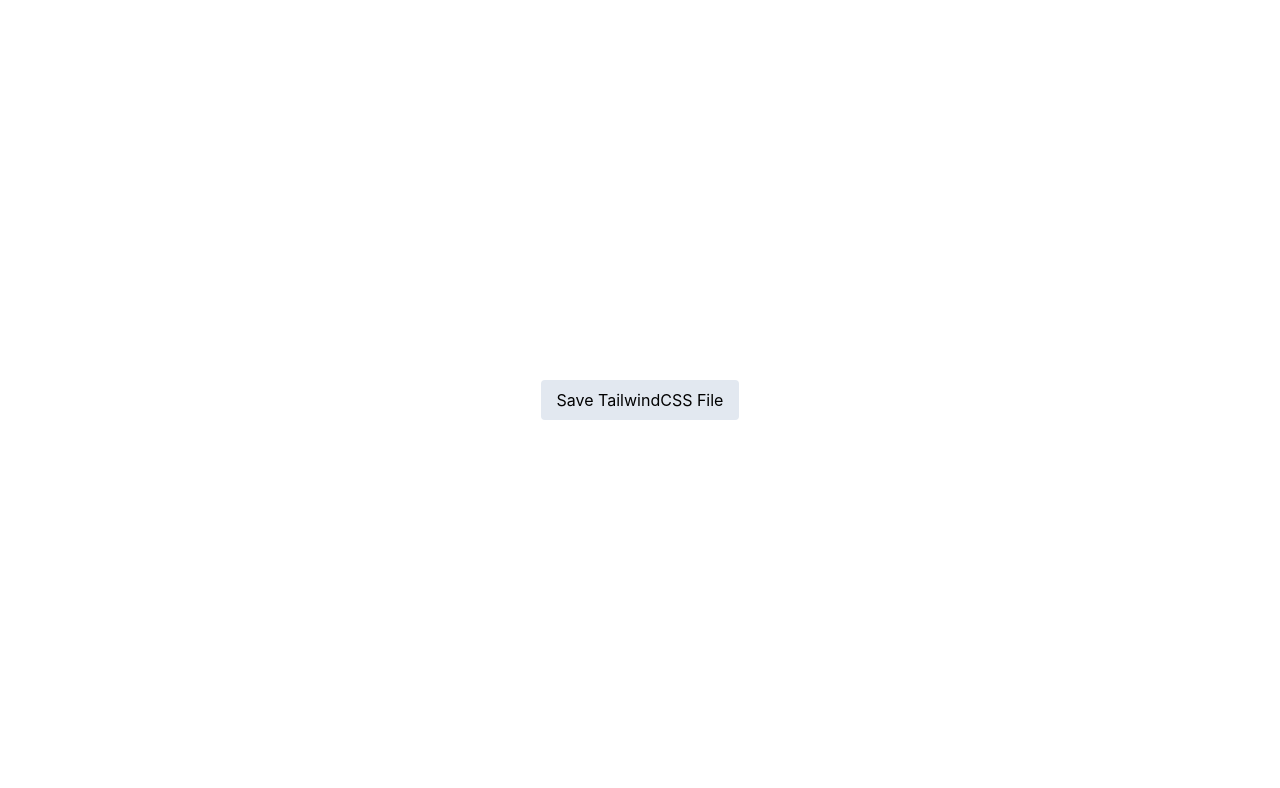
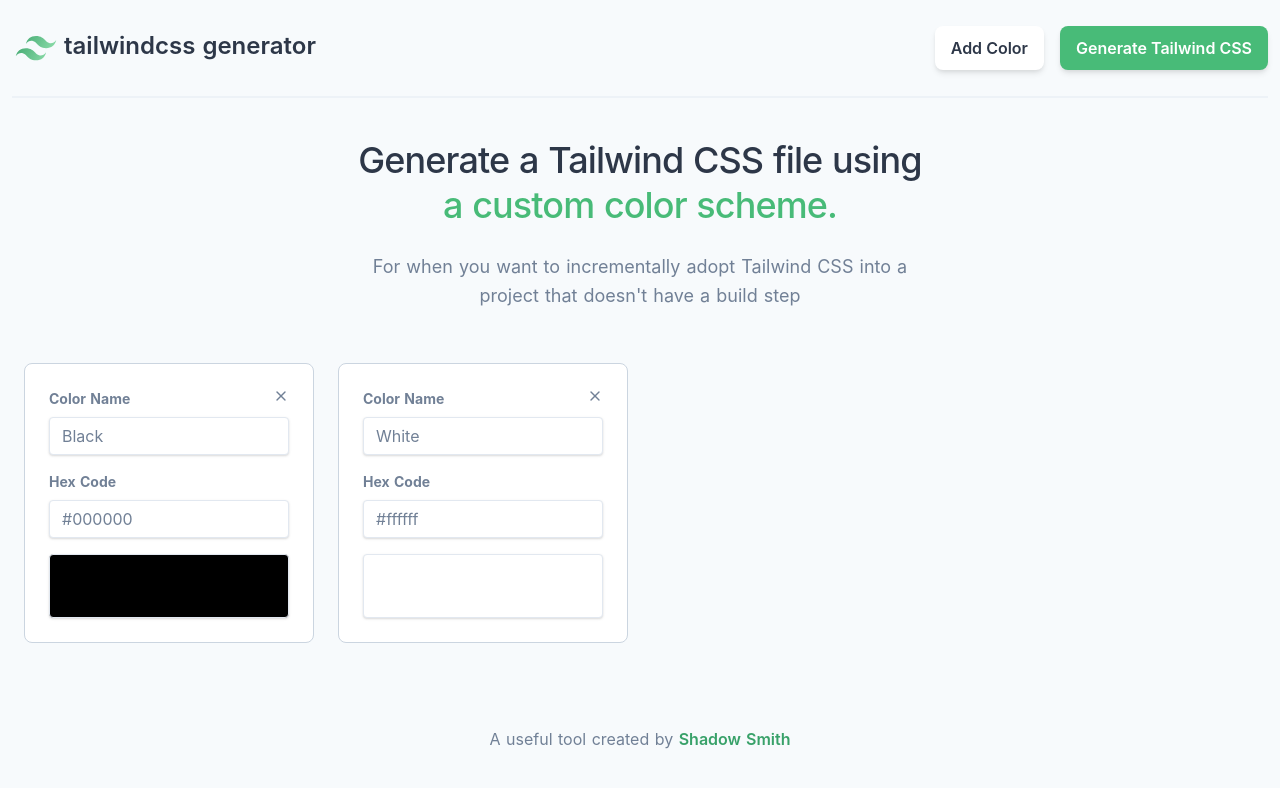
Before and after one commit to heyshadowsmith/tailwind-generator-app, a Nuxt app: page / in a window 1280 px wide. Shown: the top 788 px of the page. Built offline with nearby package versions, Linux system fonts and the light colour scheme.

Commit message:
Add UI and branding

```diff
--- a/pages/index.vue
+++ b/pages/index.vue
@@ -1,8 +1,96 @@
 <template>
-  <div class="min-h-screen flex justify-center items-center">
-    <button @click="saveTailwind" class="py-2 px-4 rounded bg-gray-300 hover:bg-gray-400">
-      Save TailwindCSS File
+  <div class="bg-gray-100">
+    <div class="min-h-screen max-w-screen-xl mx-auto px-3">
+      <nav class="flex flex-col sm:flex-row justify-between py-6 lg:border-b-2 lg:border-gray-200">
+        <div class="flex items-center mx-auto mb-6 sm:mx-0 sm:mb-0">
+          <svg class="mr-1 h-12 w-auto" viewBox="0 0 64 64" fill="none" xmlns="http://www.w3.org/2000/svg">
+            <title>TailwindCSS Generator</title>
+            <path fill-rule="evenodd" clip-rule="evenodd" d="M32 16C24.8 16 20.3 19.6 18.5 26.8C21.2 23.2 24.35 21.85 27.95 22.75C30.004 23.2635 31.4721 24.7536 33.0971 26.4031C35.7443 29.0901 38.8081 32.2 45.5 32.2C52.7 32.2 57.2 28.6 59 21.4C56.3 25 53.15 26.35 49.55 25.45C47.496 24.9365 46.0279 23.4464 44.4029 21.7969C41.7557 19.1099 38.6919 16 32 16ZM18.5 32.2C11.3 32.2 6.8 35.8 5 43C7.7 39.4 10.85 38.05 14.45 38.95C16.504 39.4635 17.9721 40.9536 19.5971 42.6031C22.2443 45.2901 25.3081 48.4 32 48.4C39.2 48.4 43.7 44.8 45.5 37.6C42.8 41.2 39.65 42.55 36.05 41.65C33.996 41.1365 32.5279 39.6464 30.9029 37.9969C28.2557 35.3099 25.1919 32.2 18.5 32.2Z" fill="url(#paint0_linear)" />
+            <defs>
+              <linearGradient
+                id="paint0_linear"
+                x1="3.5"
+                y1="16"
+                x2="59"
+                y2="48"
+                gradientUnits="userSpaceOnUse"
+              >
+                <stop stop-color="#38a169" />
+                <stop offset="1" stop-color="#9ae6b4" />
+              </linearGradient>
+            </defs>
+          </svg>
+          <p class="text-2xl font-semibold text-gray-800 mb-1">
+            tailwindcss generator
+          </p>
+        </div>
+        <div class="flex items-center mx-auto sm:mx-0">
+          <button
+            v-if="!loading"
+            class="rounded-lg px-4 py-3 bg-white hover:bg-gray-200 md:text-lg xl:text-base text-gray-800 font-semibold leading-tight shadow-md"
+            @click="addColor"
+          >
+            Add Color
           </button>
+          <button
+            v-if="generateVisible && !loading"
+            class="ml-4 rounded-lg px-4 py-3 bg-green-500 hover:bg-green-600 md:text-lg xl:text-base text-white font-semibold leading-tight shadow-md"
+            @click="generateTailwind"
+          >
+            Generate Tailwind CSS
+          </button>
+          <button
+            v-if="generateVisible && loading"
+            class="loading ml-4 rounded-lg px-4 md:px-5 xl:px-4 py-3 md:py-4 xl:py-3 bg-green-500 hover:bg-green-600 md:text-lg xl:text-base text-white font-semibold leading-tight shadow-md"
+          />
+        </div>
+      </nav>
+      <div class="py-10 text-center max-w-xl mx-auto">
+        <h1 class="text-3xl tracking-tight sm:text-4xl md:text-5xl xl:text-4xl font-medium leading-tight text-gray-800">
+          Generate a Tailwind CSS file using <span class="sm:block text-green-500 font-medium">a custom color scheme.</span>
+        </h1>
+        <p class="mt-6 leading-relaxed sm:text-lg md:text-xl xl:text-lg text-gray-600">
+          For when you want to incrementally adopt Tailwind CSS into a project that doesn't have a build step
+        </p>
+      </div>
+      <div class="flex flex-wrap">
+        <div v-for="(color, index) in colors" :key="index" class="w-full sm:w-1/2 md:w-1/3 lg:w-1/4 p-3">
+          <div class="p-6 bg-white border border-gray-400 rounded-lg relative">
+            <button class="absolute right-0 px-6 text-gray-600" @click="deleteColor(index)">
+              <svg
+                xmlns="http://www.w3.org/2000/svg"
+                :width="16"
+                :height="16"
+                viewBox="0 0 24 24"
+                fill="none"
+                stroke="currentColor"
+                stroke-width="2"
+                stroke-linecap="round"
+                stroke-linejoin="round"
+              ><line x1="18" y1="6" x2="6" y2="18" /><line x1="6" y1="6" x2="18" y2="18" /></svg>
+            </button>
+            <div class="mb-4">
+              <label class="block text-gray-600 text-sm font-bold mb-2">
+                Color Name
+              </label>
+              <input v-model="color.name" class="shadow appearance-none border rounded w-full py-2 px-3 text-gray-600 leading-tight focus:outline-none focus:shadow-outline" type="text">
+            </div>
+            <div class="mb-4">
+              <label class="block text-gray-600 text-sm font-bold mb-2">
+                Hex Code
+              </label>
+              <input v-model="color.hex" class="shadow appearance-none border rounded w-full py-2 px-3 text-gray-600 leading-tight focus:outline-none focus:shadow-outline" type="text">
+            </div>
+            <div class="border rounded shadow h-16 w-full" :style="{ background: formatColor(color.hex) }" />
+          </div>
+        </div>
+      </div>
+      <footer class="py-6 mt-12">
+        <p class="text-gray-600 text-center">
+          A useful tool created by <a target="_blank" href="https://shadowsmith.com" class="text-green-600 font-semibold">Shadow Smith</a>
+        </p>
+      </footer>
+    </div>
   </div>
 </template>
 
@@ -12,15 +100,73 @@
 export default {
   data () {
     return {
+      loading: false,
+      colors: [
+        {
+          name: 'Black',
+          hex: '#000000'
+        },
+        {
+          name: 'White',
+          hex: '#ffffff'
+        }
+      ],
       tailwind: ''
     }
   },
+  computed: {
+    activeColors () {
+      return this.colors.filter((color) => {
+        return color.name && color.hex
+      })
+    },
+    generateVisible () {
+      if (this.activeColors.length > 0) {
+        return true
+      }
+
+      return false
+    }
+  },
   methods: {
-    async saveTailwind () {
+    addColor () {
+      this.colors.push({
+        name: '',
+        hex: ''
+      })
+    },
+    deleteColor (index) {
+      this.colors = this.colors.filter((color, i) => {
+        return i !== index
+      })
+    },
+    formatColor (hex) {
+      if (!hex.includes('#')) {
+        return `#${hex}`
+      }
+
+      return hex
+    },
+    async generateTailwind () {
+      this.loading = true
+
+      if (this.activeColors.length > 0) {
+        // Transform the array of active colors into the Tailwind config format
+        const colors = this.activeColors.reduce((acc, color) => {
+          const { hex } = color
+          let { name } = color
+
+          // Transform the name of the color into all lowercase
+          name = name.toLowerCase().split(' ').join('')
+
+          return {
+            ...acc,
+            [name]: `#${hex}`
+          }
+        }, {})
+
         const response = await axios.post('https://tailwind-generator.herokuapp.com/', {
-        colors: {
-          purple: '#9400D3'
-        }
+          colors
         })
 
         this.tailwind = response.data
@@ -32,6 +178,50 @@
         linkElement.setAttribute('download', 'tailwind.css')
         linkElement.click()
       }
+
+      this.loading = false
+    }
   }
 }
 </script>
+
+<style scoped>
+nav button {
+  height: 44px;
+}
+
+.loading::after {
+    border-color: transparent transparent #fff #fff;
+    position: relative;
+    left: calc(50% - (1em / 2));
+    top: calc(50% - (1em / 2));
+    -webkit-animation: spinAround .5s infinite linear;
+    animation: spinAround .5s infinite linear;
+    border: 2px solid #dbdbdb;
+    border-radius: 290486px;
+    border-right-color: transparent;
+    border-top-color: transparent;
+    content: "";
+    display: block;
+    height: 1em;
+    width: 1em;
+}
+
+@-webkit-keyframes spinAround {
+  from {
+    transform: rotate(0)
+  }
+  to {
+    transform: rotate(359deg)
+  }
+}
+
+@keyframes spinAround {
+  from {
+    transform: rotate(0)
+  }
+  to {
+    transform: rotate(359deg)
+  }
+}
+</style>
```
Lines whose indentation alone changed are shown as unchanged.
